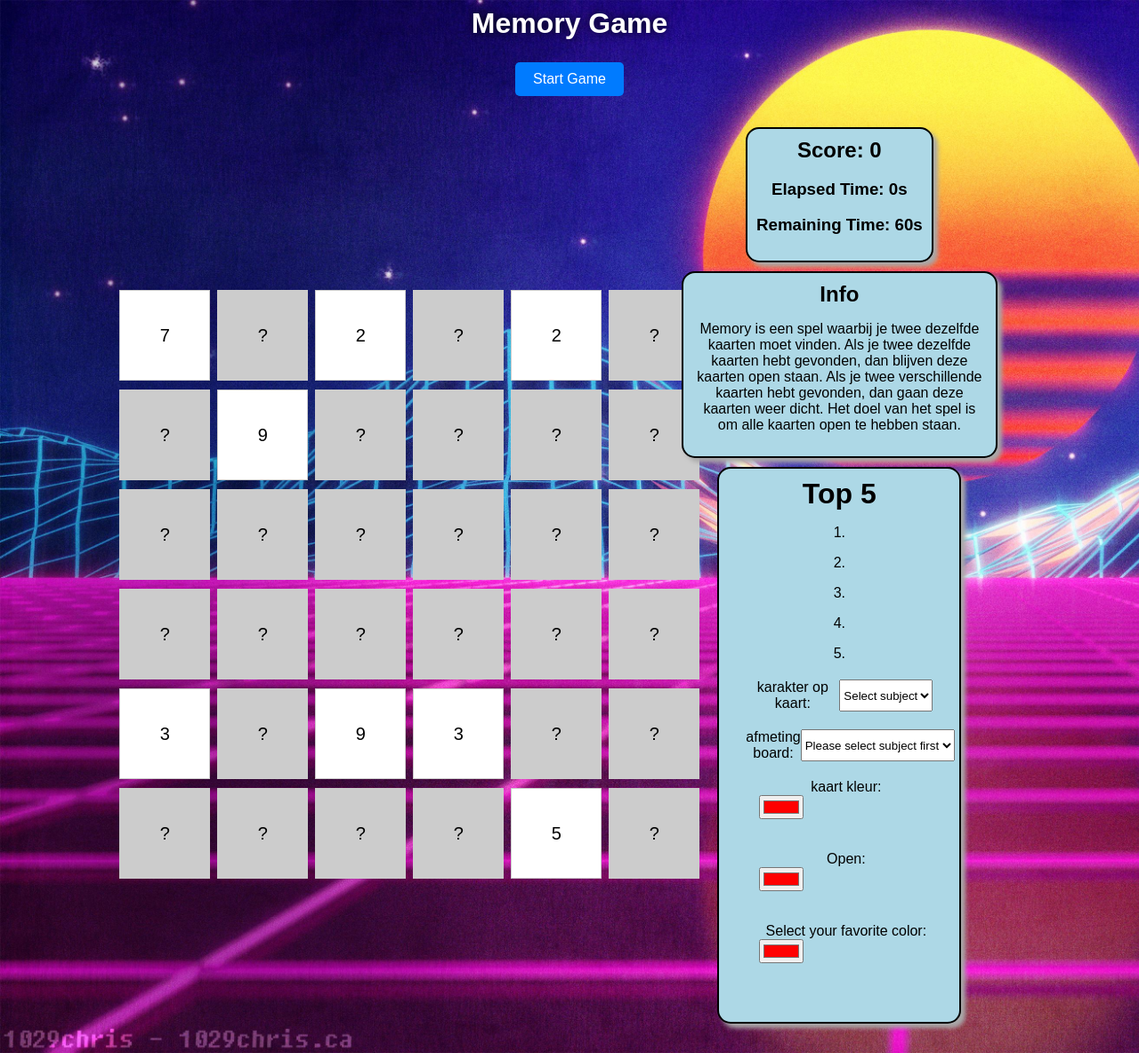
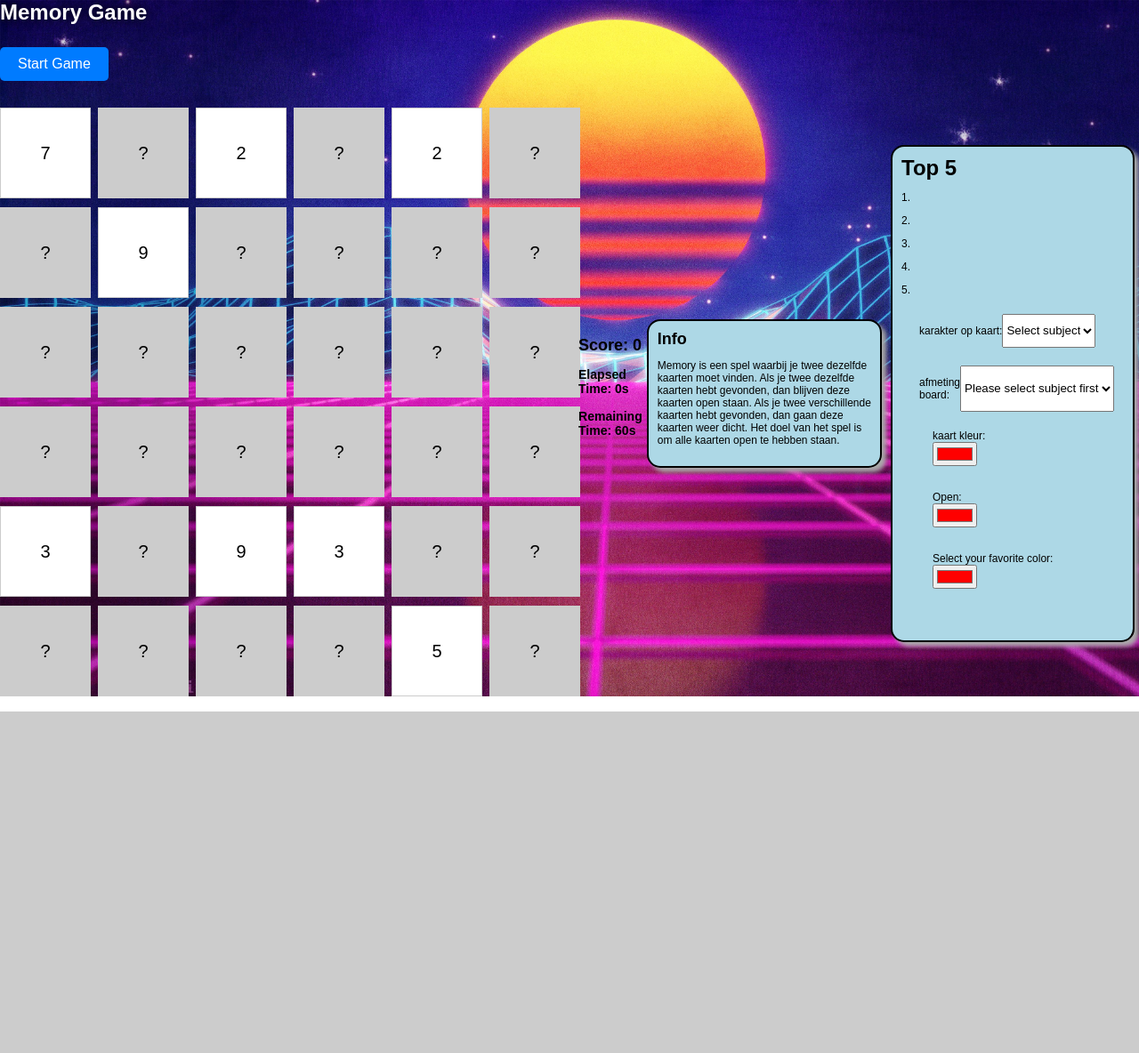
Before and after one commit to martprenger/web3, a PHP site: page / in a window 1280 px wide. Shown: the whole page at 89% size. After the commit the page ends 800 px from the top, so only its background shows below. Run offline with PHP 8.4, Linux system fonts and the light colour scheme.

Commit message:
design updates

```diff
--- a/memory/index.html
+++ b/memory/index.html
@@ -8,16 +8,18 @@
     <link rel="icon" type="image/x-icon" href="favicon.png">
 </head>
 <body>
-<div class="container">
+
+<div class="layout-div">
+    <div class="top-div">
         <h1 class="title_text">Memory Game</h1>
         <button class="btn" id="start-btn">Start Game</button>
+    </div>
+
     <div class="container_board">
         <div id="board" class="board">
     </div>
 
-    <div class="info_board">
-
-    <div class="scorekeeping">
+    <div class="score-div">
         <h2 id="score">Score: 0</h2>
         <h3 id="elapsed-time">Elapsed Time: 0s</h3>
         <h3 id="remaining-time">Remaining Time: 60s</h3>
@@ -27,6 +29,7 @@
         <h2>Info</h2>
         <p>Memory is een spel waarbij je twee dezelfde kaarten moet vinden. Als je twee dezelfde kaarten hebt gevonden, dan blijven deze kaarten open staan. Als je twee verschillende kaarten hebt gevonden, dan gaan deze kaarten weer dicht. Het doel van het spel is om alle kaarten open te hebben staan.</p>
     </div>
+
     <div class="ranking">
         <h1>Top 5</h1>
             <p>1.</p>
@@ -34,18 +37,20 @@
             <p>3.</p>
             <p>4.</p>
             <p>5.</p>
+
+    <div class="game-settings">
         <div class="dropdown_karakter">
-                karakter op kaart: <select name="subject" id="subject">
+            <p>karakter op kaart:</p>
+            <select name="subject" id="subject">
             <option value="" selected="selected">Select subject</option>
-                <br><br>
             </select>
         </div>
 
         <div class="dropdown_afmetingboard">
-                afmeting board: <select name="topic" id="topic">
+            <p> afmeting board: </p>
+            <select name="topic" id="topic">
             <option value="" selected="selected">Please select subject first</option>
             </select>
-                <br><br>
         </div>
 
         <div class="dorpdown_kleuren_platen">
@@ -60,7 +65,7 @@
         </div>
     </div>
 </div>
-</div>
+
 <script>
 
     //add cards to the board
@@ -167,5 +172,6 @@
         startBtn.addEventListener('click', startGame);
     });
 </script>
+</div>
 </body>
 </html>
--- a/memory/style.css
+++ b/memory/style.css
@@ -1,3 +1,31 @@
+/* styles for desktop devices */
+@media only screen and (min-width: 992px) {
+    body {
+        font-size: 16px;
+        width: 80%;
+        margin: auto;
+    }
+}
+
+/* styles for tablet devices */
+@media only screen and (min-width: 768px){
+    body {
+        font-size: 14px;
+        width: 90%;
+        margin: auto;
+    }
+}
+
+/* styles for mobile devices */
+@media only screen and (min-width: 991px) {
+    body {
+        font-size: 12px;
+        width: 100%;
+        margin: 0;
+    }
+}
+
+
 body {
     font-family: Arial, sans-serif;
     display: flex;
```
Also changed, not shown: memory/stylesheet.css (added, +27 -0 lines), memory/assets/fonts/Orbitron-Black.ttf (added), memory/assets/fonts/Orbitron-Bold.ttf (added), memory/assets/fonts/Orbitron-ExtraBold.ttf (added), memory/assets/fonts/Orbitron-Medium.ttf (added), memory/assets/fonts/Orbitron-Regular.ttf (added), memory/assets/fonts/Orbitron-SemiBold.ttf (added). Lines whose indentation alone changed are shown as unchanged.
